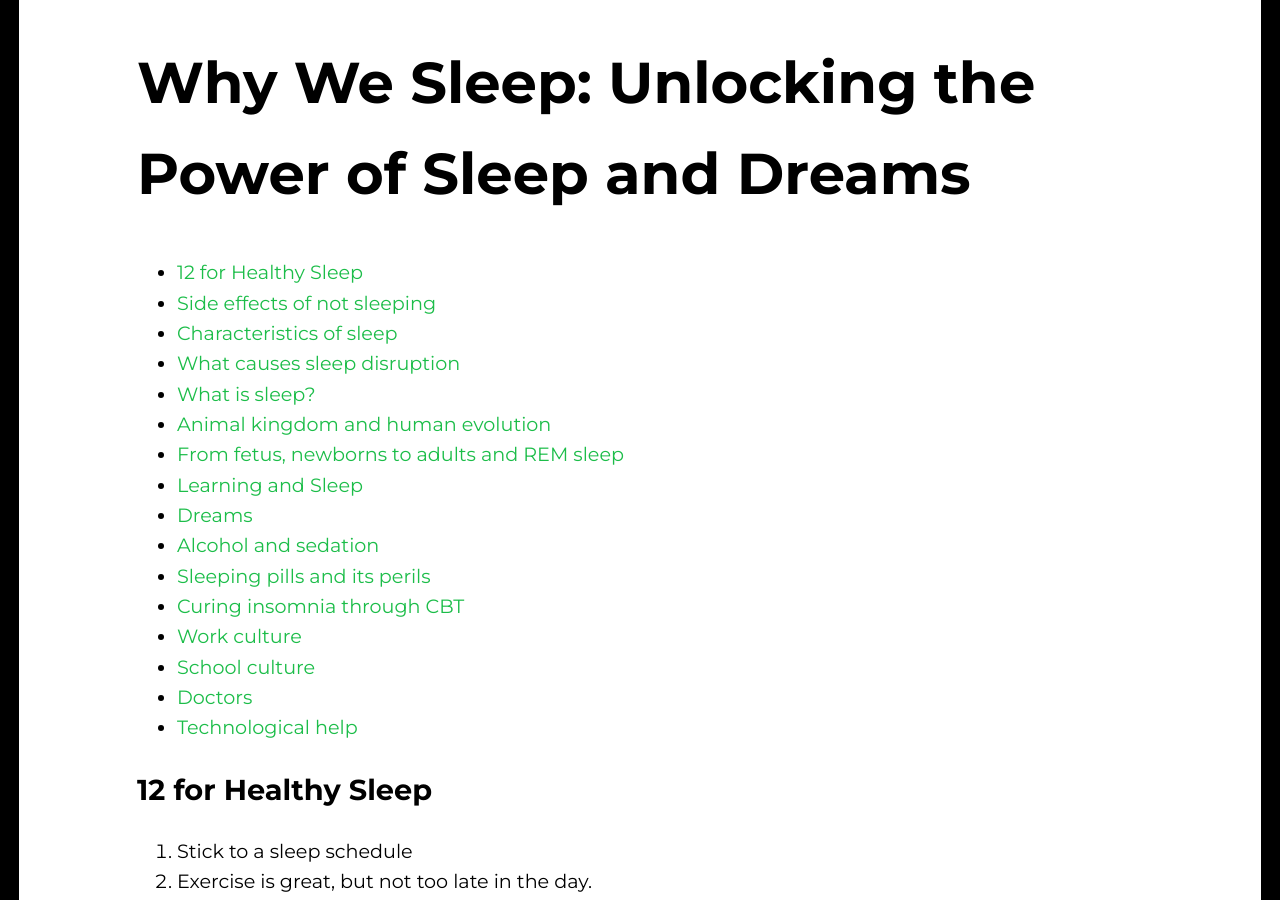
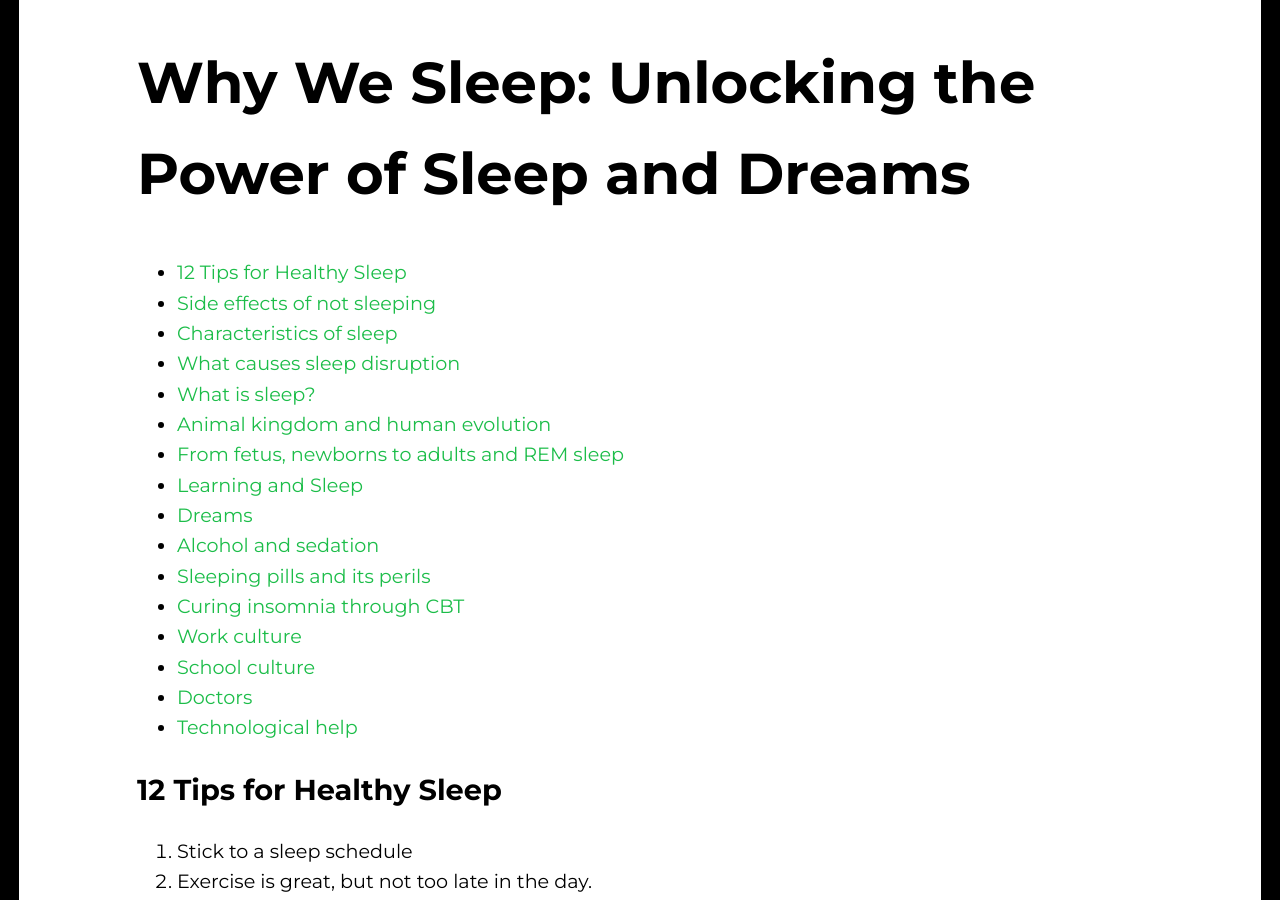
Before and after one commit to sayanee/books, a Jekyll site: the page built from _posts/2019-03-02-why-we-sleep.md, in a window 1280 px wide and 900 px high, scrolled down 193 px. Built offline with Jekyll 4.4.1, drawn with Linux system fonts in a browser that asks for light colours; some web fonts are replaced.

Commit message:
Fix heading

```diff
--- a/_posts/2019-03-02-why-we-sleep.md
+++ b/_posts/2019-03-02-why-we-sleep.md
@@ -9,7 +9,7 @@ authors: Matthew Walker
 <!-- DON'T EDIT THIS SECTION, INSTEAD RE-RUN doctoc TO UPDATE -->
 
 
-- [12 for Healthy Sleep](#12-for-healthy-sleep)
+- [12 Tips for Healthy Sleep](#12-tips-for-healthy-sleep)
 - [Side effects of not sleeping](#side-effects-of-not-sleeping)
 - [Characteristics of sleep](#characteristics-of-sleep)
 - [What causes sleep disruption](#what-causes-sleep-disruption)
@@ -28,7 +28,7 @@ authors: Matthew Walker
 
 <!-- END doctoc generated TOC please keep comment here to allow auto update -->
 
-## 12 for Healthy Sleep
+## 12 Tips for Healthy Sleep
 
 1. Stick to a sleep schedule
 1. Exercise is great, but not too late in the day.
```
